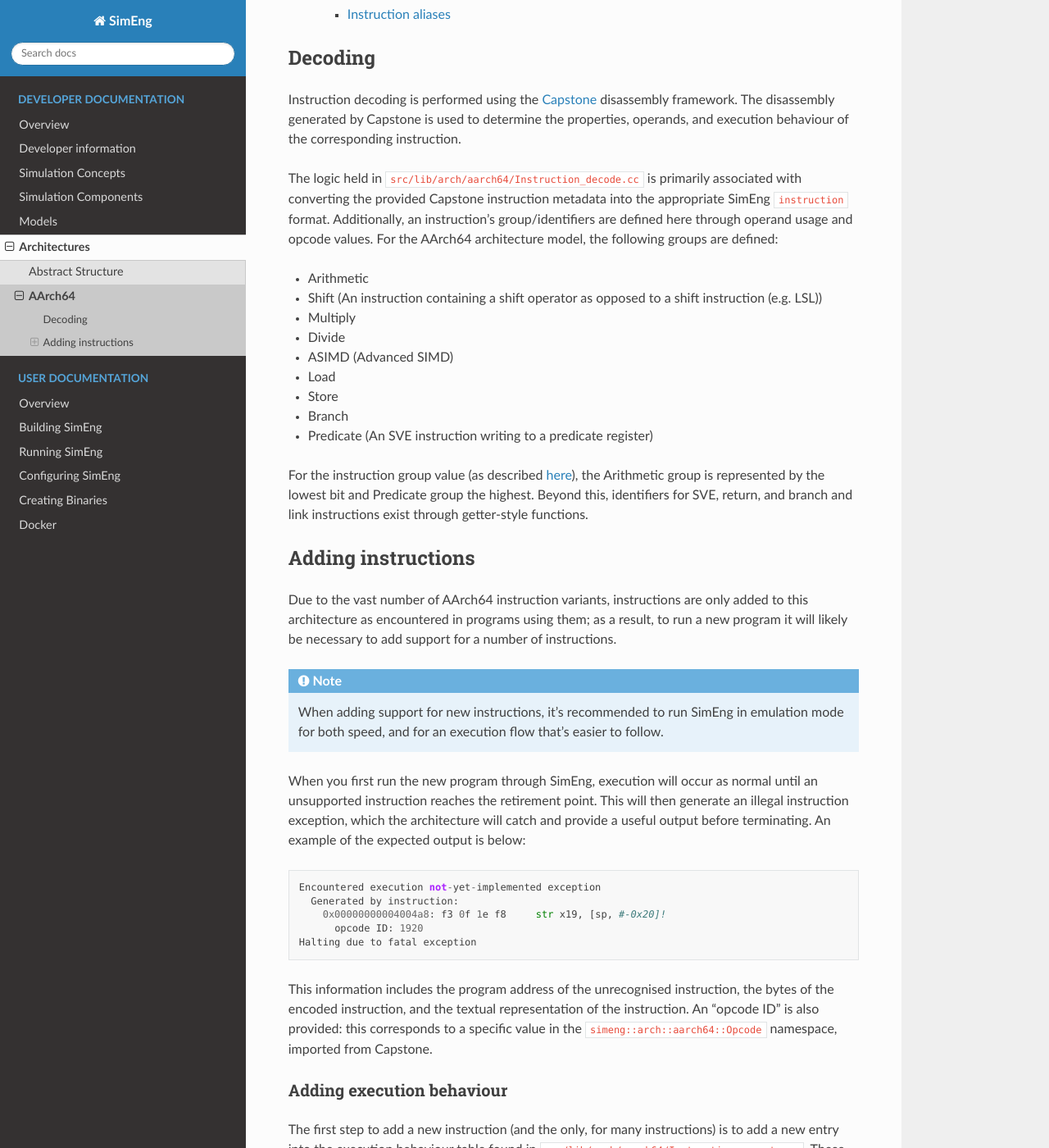
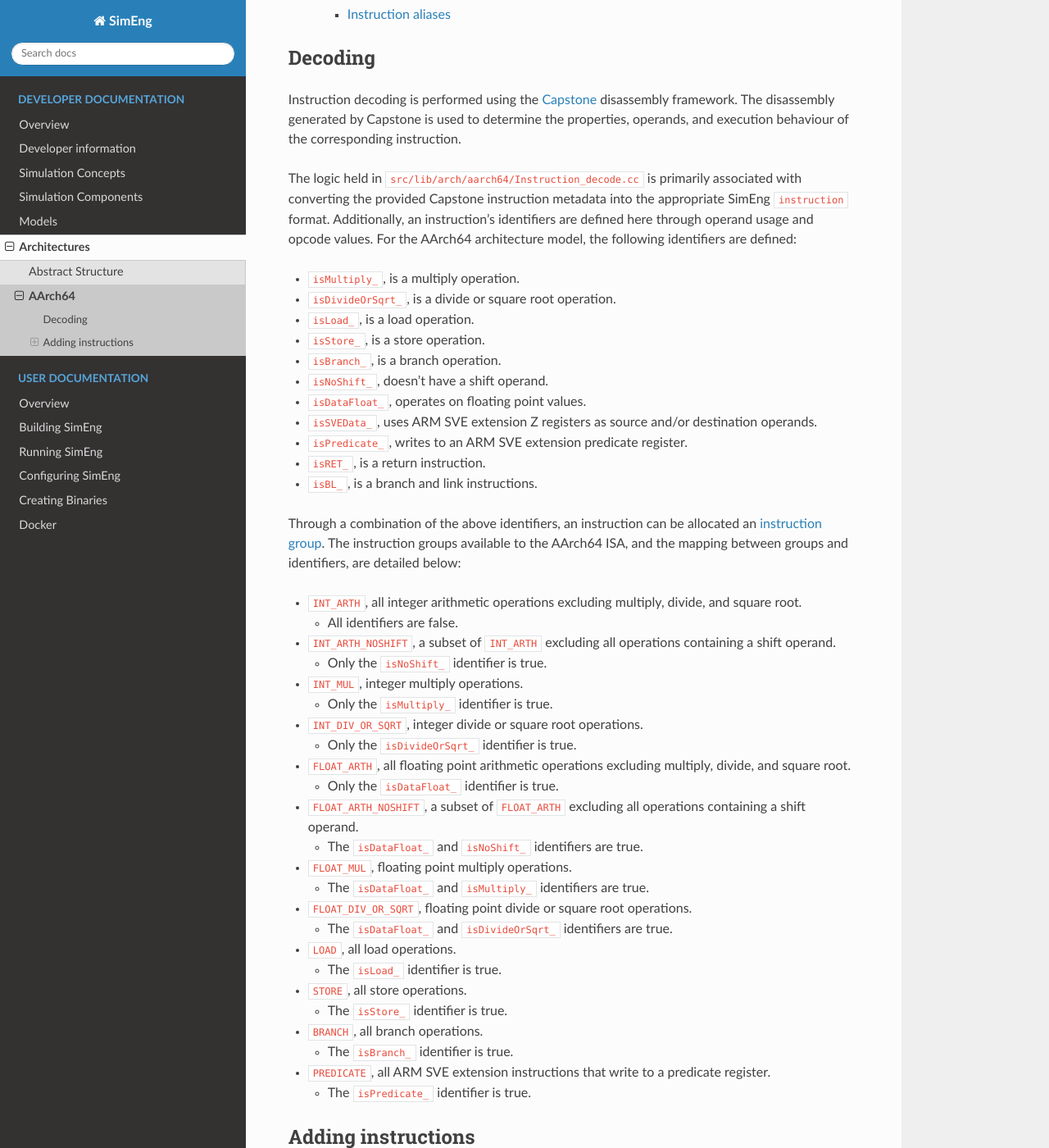
Before and after one commit to UoB-HPC/SimEng, a Sphinx documentation site: the page built from docs/sphinx/developer/arch/supported/aarch64.rst, in a window 1280 px wide and 1400 px high, scrolled down 502 px. Shown: the whole window at 82% size. Built offline with Sphinx 7.4.7 and the Read the Docs theme 2.0.0, drawn with Linux system fonts in a browser that asks for light colours; pages that are not in the unit, such as notebooks, are missing from menus.

Commit message:
Updated developer docs with instruction group/identifier information

```diff
--- a/docs/sphinx/developer/arch/supported/aarch64.rst
+++ b/docs/sphinx/developer/arch/supported/aarch64.rst
@@ -10,19 +10,69 @@ Decoding
 
 Instruction decoding is performed using the `Capstone <https://github.com/aquynh/capstone/>`_ disassembly framework. The disassembly generated by Capstone is used to determine the properties, operands, and execution behaviour of the corresponding instruction.
 
-The logic held in ``src/lib/arch/aarch64/Instruction_decode.cc`` is primarily associated with converting the provided Capstone instruction metadata into the appropriate SimEng ``instruction`` format. Additionally, an instruction's group/identifiers are defined here through operand usage and opcode values. For the AArch64 architecture model, the following groups are defined:
+The logic held in ``src/lib/arch/aarch64/Instruction_decode.cc`` is primarily associated with converting the provided Capstone instruction metadata into the appropriate SimEng ``instruction`` format. Additionally, an instruction's identifiers are defined here through operand usage and opcode values. For the AArch64 architecture model, the following identifiers are defined:
 
-- Arithmetic
-- Shift (An instruction containing a shift operator as opposed to a shift instruction (e.g. LSL))
-- Multiply
-- Divide
-- ASIMD (Advanced SIMD)
-- Load
-- Store
-- Branch
-- Predicate (An SVE instruction writing to a predicate register)
+- ``isMultiply_``, is a multiply operation.
+- ``isDivideOrSqrt_``, is a divide or square root operation.
+- ``isLoad_``, is a load operation.
+- ``isStore_``, is a store operation.
+- ``isBranch_``, is a branch operation.
+- ``isNoShift_``, doesn't have a shift operand.
+- ``isDataFloat_``, operates on floating point values.
+- ``isSVEData_``, uses ARM SVE extension Z registers as source and/or destination operands.
+- ``isPredicate_``, writes to an ARM SVE extension predicate register.
+- ``isRET_``, is a return instruction.
+- ``isBL_``, is a branch and link instructions.
 
-For the instruction group value (as described :ref:`here <instruction-group>`), the Arithmetic group is represented by the lowest bit and Predicate group the highest. Beyond this, identifiers for SVE, return, and branch and link instructions exist through getter-style functions.
+Through a combination of the above identifiers, an instruction can be allocated an :ref:`instruction group <instruction-group>`. The instruction groups available to the AArch64 ISA, and the mapping between groups and identifiers, are detailed below:
+
+- ``INT_ARTH``, all integer arithmetic operations excluding multiply, divide, and square root.
+
+  - All identifiers are false.
+
+- ``INT_ARTH_NOSHIFT``, a subset of ``INT_ARTH`` excluding all operations containing a shift operand.
+
+  - Only the ``isNoShift_`` identifier is true.
+
+- ``INT_MUL``, integer multiply operations.
+
+  - Only the ``isMultiply_`` identifier is true.
+
+- ``INT_DIV_OR_SQRT``, integer divide or square root operations.
+
+  - Only the ``isDivideOrSqrt_`` identifier is true.
+
+- ``FLOAT_ARTH``, all floating point arithmetic operations excluding multiply, divide, and square root.
+
+  - Only the ``isDataFloat_`` identifier is true.
+
+- ``FLOAT_ARTH_NOSHIFT``, a subset of ``FLOAT_ARTH`` excluding all operations containing a shift operand.
+
+  - The ``isDataFloat_`` and ``isNoShift_`` identifiers are true.
+
+- ``FLOAT_MUL``, floating point multiply operations.
+
+  - The ``isDataFloat_`` and ``isMultiply_`` identifiers are true.
+
+- ``FLOAT_DIV_OR_SQRT``, floating point divide or square root operations.
+
+  - The ``isDataFloat_`` and ``isDivideOrSqrt_`` identifiers are true.
+
+- ``LOAD``, all load operations.
+
+  - The ``isLoad_`` identifier is true.
+
+- ``STORE``, all store operations.
+
+  - The ``isStore_`` identifier is true.
+
+- ``BRANCH``, all branch operations.
+
+  - The ``isBranch_`` identifier is true.
+
+- ``PREDICATE``, all ARM SVE extension instructions that write to a predicate register.
+
+  - The ``isPredicate_`` identifier is true.
 
 Adding instructions
 -------------------
--- a/docs/sphinx/developer/concepts/instructions.rst
+++ b/docs/sphinx/developer/concepts/instructions.rst
@@ -12,7 +12,7 @@ To permit instructions to function independently of the type of model they exist
 
 Post-Decode
 ***********
-This is the initial step of an instruction. At this stage, the instruction has been fully decoded and is now capable of advertising the registers it reads and writes, as well as various metadata such as whether it's a load, store, or branch, and which architecture-specific instruction group it belongs to.
+This is the initial step of an instruction. At this stage, the instruction has been fully decoded and is now capable of advertising the registers it reads and writes, as well as various metadata such as whether it's a load, store, or branch. The instruction is also allocated an architecture-specific group and, when appropriate, a set of execution ports that it can flow through. The set of ports available in the model is defined by the user through :ref:`configuration options <execution-ports>`.
 
 The model can use this information to supply the instruction with the appropriate values for each source operand and determine where the instruction should be sent for processing.
 
--- a/docs/sphinx/developer/developerInfo.rst
+++ b/docs/sphinx/developer/developerInfo.rst
@@ -74,6 +74,9 @@ work onto the current master branch regularly to keep it up to date.
 Directory structure
 -------------------
 
+``configs/``
+    Pre-generated config files for specific processors
+
 ``docs/``
     Documentation for users and developers
 
--- a/docs/sphinx/user/configuring_simeng.rst
+++ b/docs/sphinx/user/configuring_simeng.rst
@@ -123,6 +123,8 @@ Permitted-Loads-Per-Cycle
 Permitted-Stores-Per-Cycle
     The number of store requests permitted per cycle.
 
+.. _execution-ports:
+
 Ports
 -----
 
```
